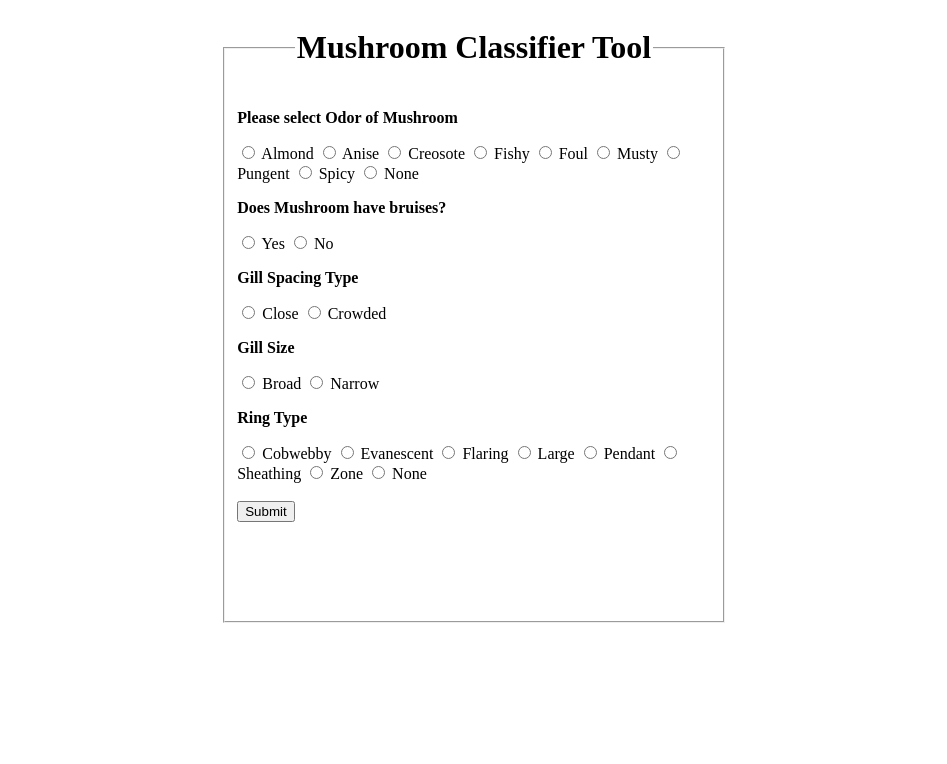
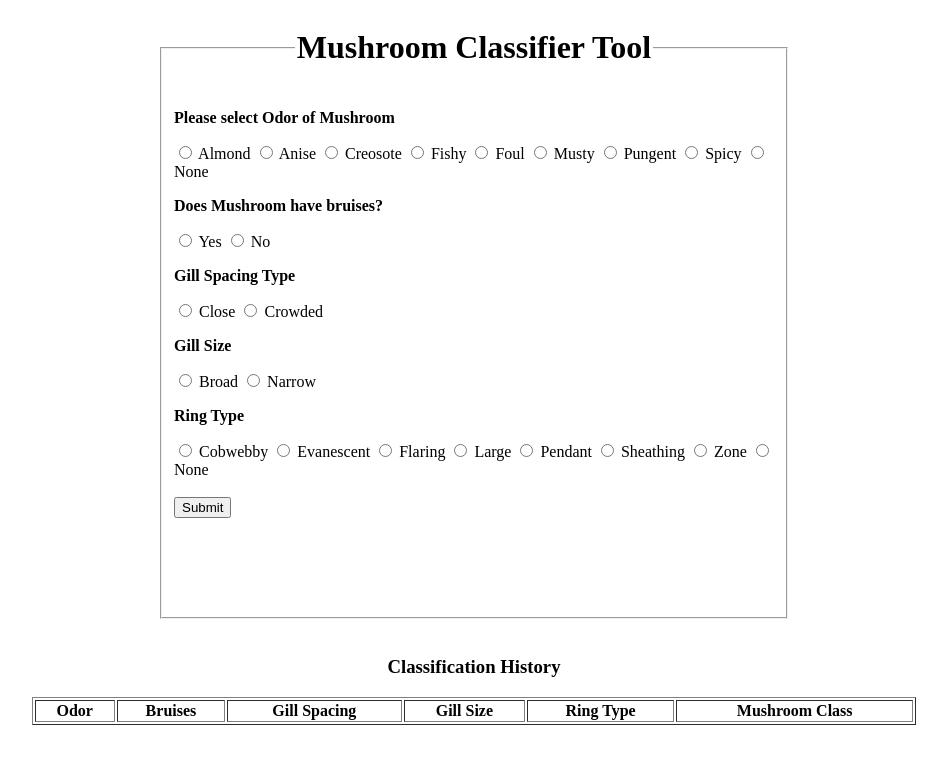
Before and after one commit to nishant344/mushroom-classifier-webapp, a Flask app: page / in a window 1280 px wide. Shown: the top 764 px of the page, without its empty margins (166-1113 px from the left). Run offline with Flask 2, Linux system fonts and the light colour scheme; lists and menus that the app fills with data are empty; parts of the project's set-up code (start-up, migrations or seed data) failed here and were passed over.

Commit message:
Complete History Functionality. Updated frontend to display historical classification

```diff
--- a/app.py
+++ b/app.py
@@ -11,7 +11,14 @@ model = joblib.load("model/mushroom_model.pkl")
 
 @app.route('/')
 def home():
-    return render_template('main.html')
+    top_features_include = ['odor', 'bruises', 'gill-spacing', 'gill-size', 'ring-type','mushroom_class']
+    df_pred=pd.DataFrame(columns=top_features_include)
+    if not os.path.isfile(r'history.csv'):
+        df_pred.to_csv (r'history.csv', index = None, header=True)
+    else: # else it will load dataframe from history.csv and append data with current predictions and save it to csv again.
+        df_pred=pd.read_csv(r'history.csv')
+    return render_template('main.html', logs=df_pred.values)
+
 
 @app.route('/predict',methods=['POST'])
 def predict():
@@ -37,19 +44,14 @@ def predict():
 
             df_pred=pd.DataFrame(history_dict,index=[0])
 
-            # if file does not exist write header
-            if not os.path.isfile(r'history.csv'):
-               df_pred.to_csv (r'history.csv', index = None, header=True)
-            else: # else it will load dataframe from history.csv and append data with current predictions and save it to csv again.
-               df1=pd.read_csv(r'history.csv')
-               df_pred = pd.concat([df_pred, df1]).reset_index(drop = True)
-               df_pred.to_csv (r'history.csv', index = None, header=True)
+            df1=pd.read_csv(r'history.csv')
+            df_pred = pd.concat([df_pred, df1]).reset_index(drop = True)
+            df_pred.to_csv (r'history.csv', index = None, header=True)
 
-            return render_template('main.html', features=output)
+            return render_template('main.html', features=output, logs=df_pred.values)
 
         except:
             print("error encountered")
-#            return jsonify({'trace': traceback.format_exc()})
     else:
         print ('Train the model first')
         return ('No model here to use')
--- a/templates/main.html
+++ b/templates/main.html
@@ -3,11 +3,11 @@
 <style>
 form {
     margin: auto;
-    width: 40%;
+    width: 50%;
 }
 .result {
     margin: auto;
-    width: 40%;
+    width: 50%;
     border: 1px solid #ccc;
 }
 </style>
@@ -64,21 +64,32 @@ form {
 		<p style="font-size:35px" align="center">{{ features }}</p>
 		<br>
 		<br>
-		<!-- <p style="font-size:35px" align="center">{{ log_data }}</p> -->
     </fieldset>
 </form>
 </div>
-
 <br>
-<!-- <div class="result" align="center">
-    {% if result %}
-        {% for variable, value in original_input.items() %}
-            <b>{{ variable }}</b> : {{ value }}
-        {% endfor %}
-        <br>
-        <br>
-           <p style="font-size:50px">{{ result }}</p>
-    {% endif %}
-</div> -->
+<div id = "history" align="center">
+<legend align="center"> <h3> Classification History </h3> </legend>
+<table style="width:70%" border="1px">
+  <tr>
+    <th>Odor</th>
+    <th>Bruises</th>
+    <th>Gill Spacing</th>
+	<th>Gill Size</th>
+	<th>Ring Type</th>
+	<th>Mushroom Class</th>
+  </tr>
+{% for row in logs %}
+  <tr>
+    <td>{{row[0]}}</td>
+    <td>{{row[1]}}</td>
+    <td>{{row[2]}}</td>
+	<td>{{row[3]}}</td>
+	<td>{{row[4]}}</td>
+	<td>{{row[5]}}</td>
+  </tr>
+{% endfor %}
+</table>
+</div>
 <body>
 </html>
```
